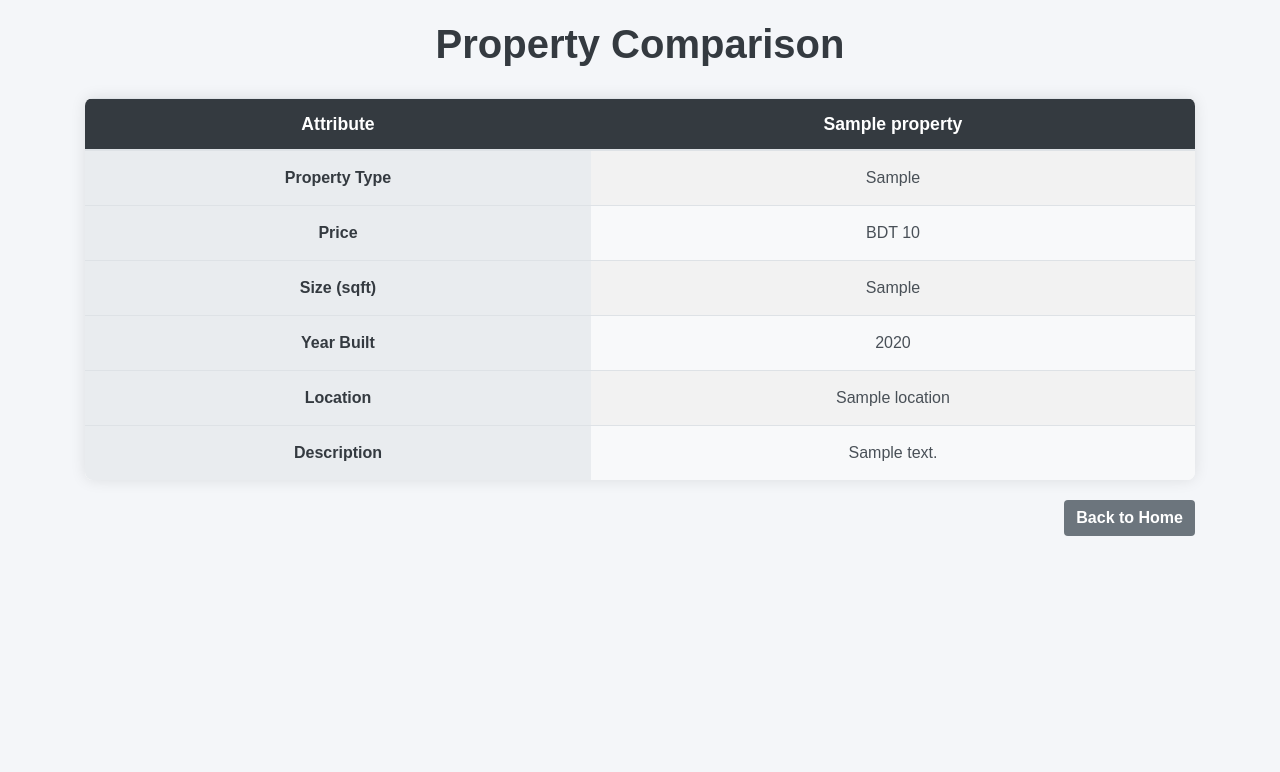
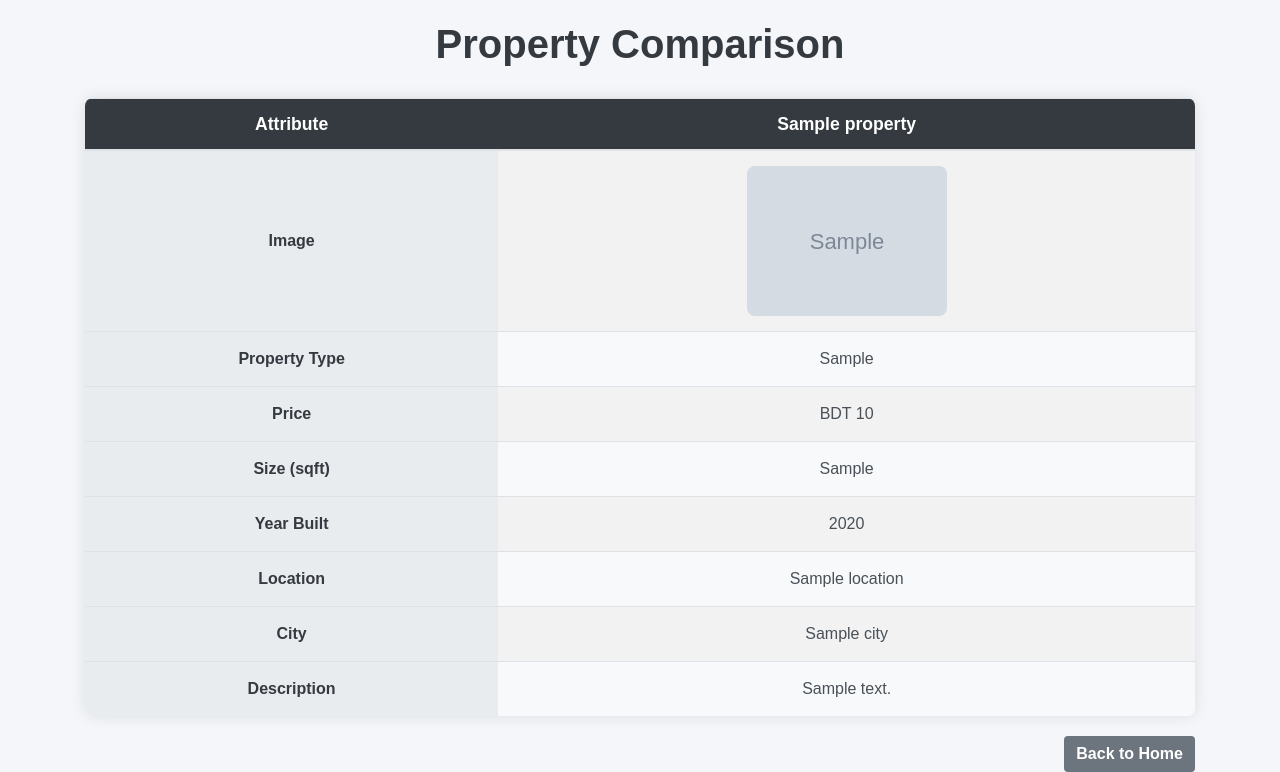
Before and after one commit to NHabibahMahbub/VistaNest, a Django app: template mysite/templates/compare.html in a window 1280 px wide. Shown: the part 56-828 px from the top of the page. Before the commit the page ends 592 px from the top, so only its background shows below. Run offline with Django 5.2, Linux system fonts and the light colour scheme; the template is opened without the code that fills it: most values are stand-ins (such as "Sample title", 1, 10 or a date in 2020); grey boxes marked "Sample" are stand-in pictures.

Commit message:
compare.html

```diff
--- a/mysite/templates/compare.html
+++ b/mysite/templates/compare.html
@@ -49,6 +49,12 @@
             background-color: #e9ecef;
             color: #343a40;
         }
+        .table img {
+        max-width: 200px; /* Increased from 100px to 200px */
+        height: auto;
+        border-radius: 8px;
+        }
+
         .button-container {
             text-align: right;
             margin-top: 20px;
@@ -81,6 +87,18 @@
             </thead>
             <tbody>
                 <tr>
+                    <td>Image</td>
+                    {% for property in properties %}
+                        <td>
+                            {% if property.image %}
+                                <img src="{{ property.image.url }}" alt="{{ property.title }}">
+                            {% else %}
+                                <p>No Image Available</p>
+                            {% endif %}
+                        </td>
+                    {% endfor %}
+                </tr>
+                <tr>
                     <td>Property Type</td>
                     {% for property in properties %}
                         <td>{{ property.property_type }}</td>
@@ -111,6 +129,12 @@
                     {% endfor %}
                 </tr>
                 <tr>
+                    <td>City</td>
+                    {% for property in properties %}
+                        <td>{{ property.city }}</td>
+                    {% endfor %}
+                </tr>
+                <tr>
                     <td>Description</td>
                     {% for property in properties %}
                         <td>{{ property.description }}</td>
```
